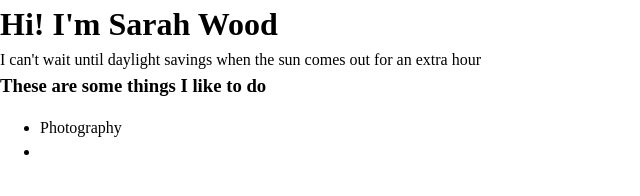
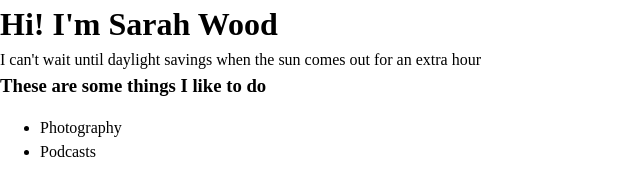
Before and after one commit to photosbysarahwood/my-first-website, a plain HTML site: page src/index.html in a window 1280 px wide. Shown: the full height of the page, 0-640 px from the left. Drawn offline with Linux system fonts and the light colour scheme.

Commit message:
Added second list item

```diff
--- a/src/index.html
+++ b/src/index.html
@@ -18,7 +18,7 @@
     <h3>These are some things I like to do</h3>
     <ul>
       <li>Photography</li>
-      <li></li>
+      <li>Podcasts</li>
     </ul>
   </body>
 </html>
```
